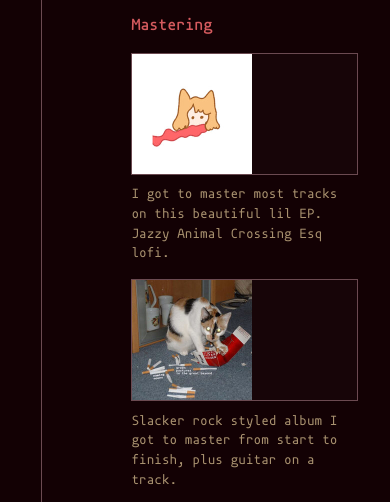
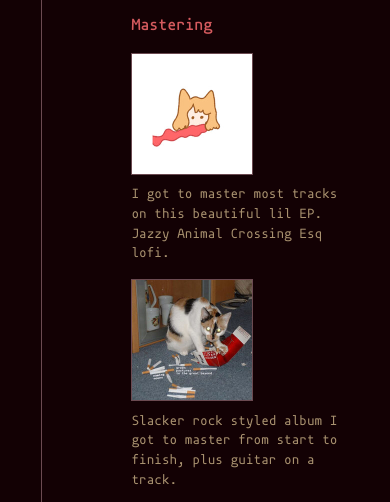
Before and after one commit to raineivyaeera/raineland, a plain HTML site: page index.html in a window 390 px wide. Shown: the part 2550-3052 px from the top of the page. Drawn offline with Linux system fonts and the light colour scheme.

Commit message:
Stop mastering covers stretching on mobile
Below 480px the mastering item collapses to a single column, so the
bordered cover box stretched to the full row width while the artwork
stayed 120px, leaving an empty strip beside it.

```diff
--- a/index.html
+++ b/index.html
@@ -817,6 +817,12 @@ body {
     grid-template-columns: 1fr;
     gap: 0.6rem;
   }
+
+  /* single column: let the bordered cover shrink to the artwork instead of
+     stretching across the whole row */
+  .mastering-cover {
+    justify-self: start;
+  }
 }
 
 @media (max-width: 22rem) {
```
